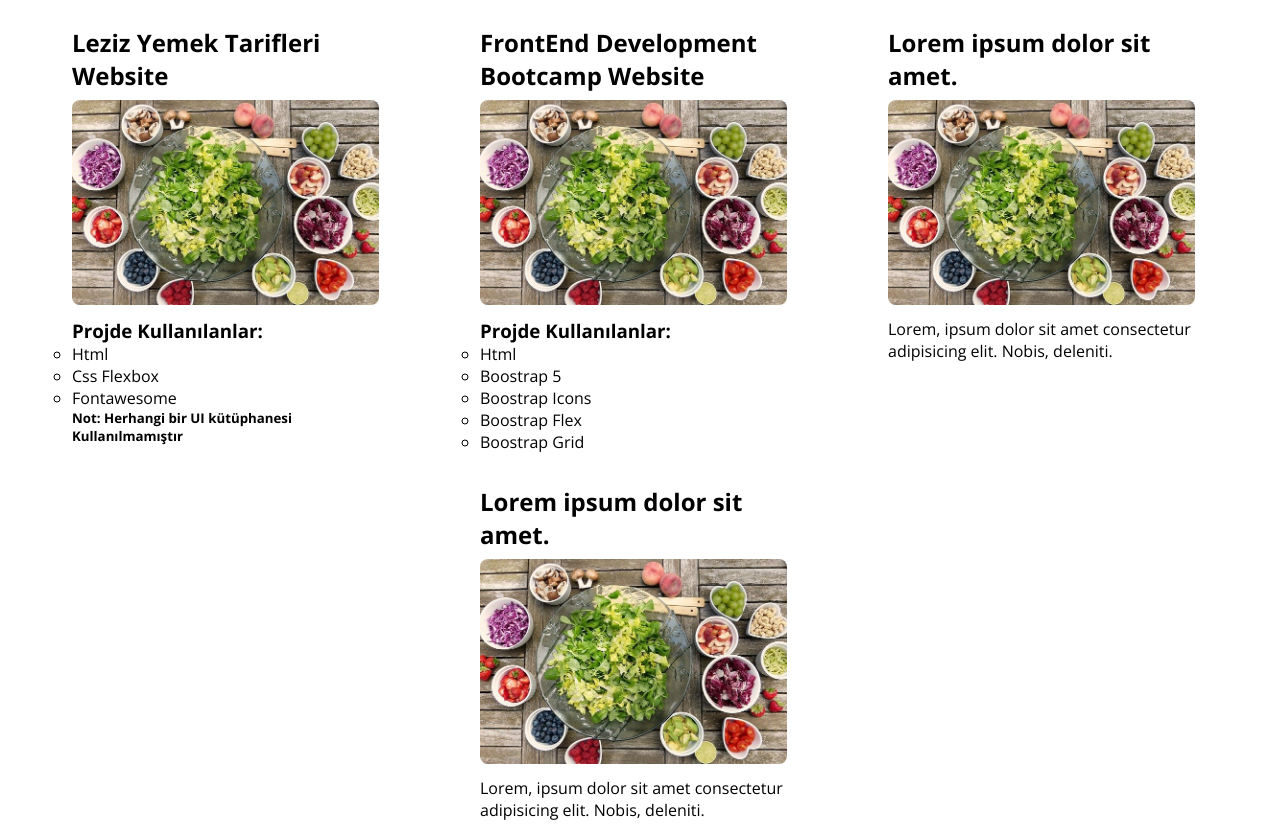
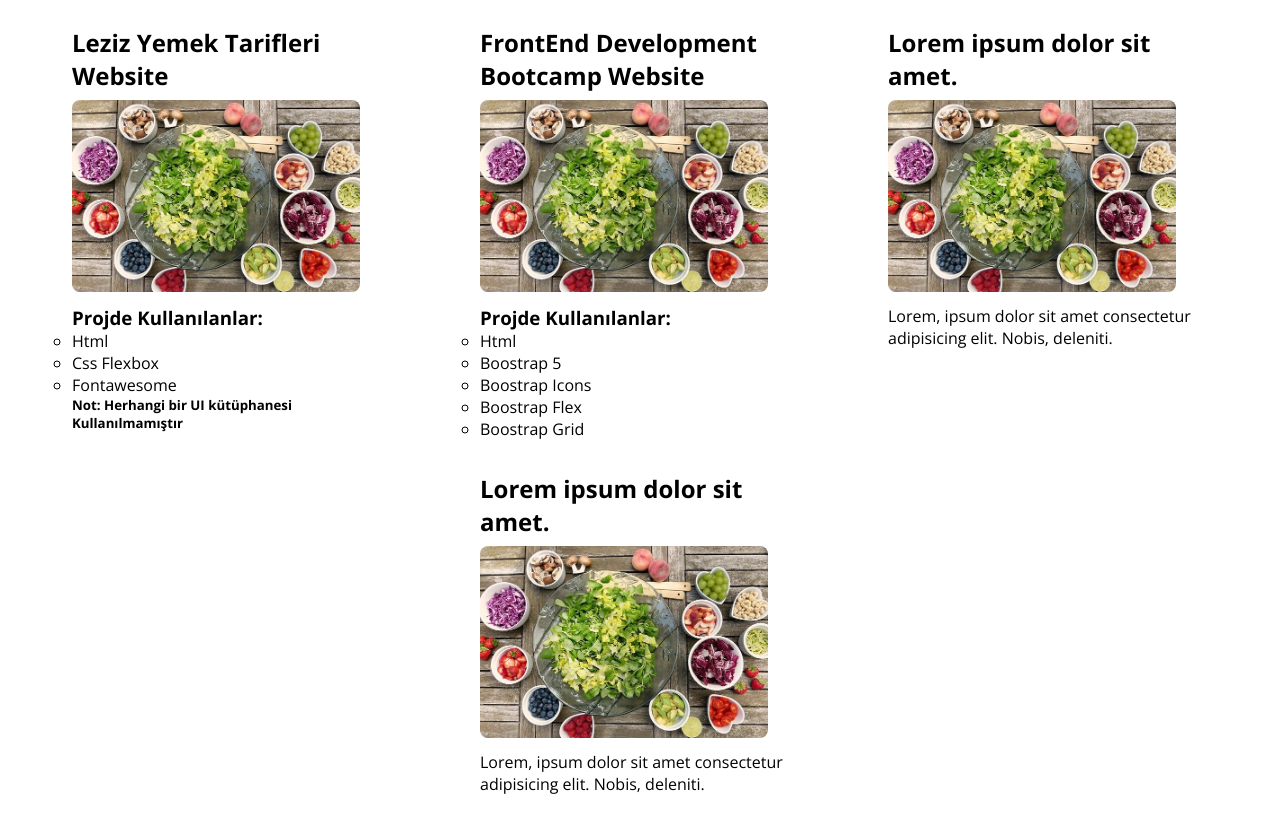
Before and after one commit to kpnemre/HTML-CSS-JS-Projects, a plain HTML site: page index.html in a window 1280 px wide. Shown: the part 97-934 px from the top of the page. After the commit the page ends 908 px from the top, so only its background shows below. Drawn offline with nearby package versions, Linux system fonts and the light colour scheme.

Commit message:
Change Read.me file and main index.html

```diff
--- a/assests/css/style.css
+++ b/assests/css/style.css
@@ -31,18 +31,18 @@ header h1{
 .card {
     display: flex;
     flex-direction:column;
-    width: 25%;
+    width: 20rem;
     margin: 1rem;
 }
 
 img{
     border-radius: 0.5rem;
-    width: 24vw;
+    width: 18rem;
     height:auto ;
 margin: 0.5rem 0;
 }
 img:hover{
-    width: 25vw;
+    width: 19rem;
 }
 .card projectinfo{
 display: flex;
--- a/index.html
+++ b/index.html
@@ -46,7 +46,8 @@
             <h2>FrontEnd Development Bootcamp Website</h2>
         </div>
         <div class="img">
-<img src="./assests/images/salad-2756467_640.jpg" alt="salata">
+ <a href="./Leziz Yemek Tarifleri/index.html">
+            <img src="./assests/images/salad-2756467_640.jpg" alt="salata"></a>
         </div>
         <div class="projectinfo">
             <h3>Projde Kullanılanlar:</h3>
```
Also changed, not shown: 1 other file.
